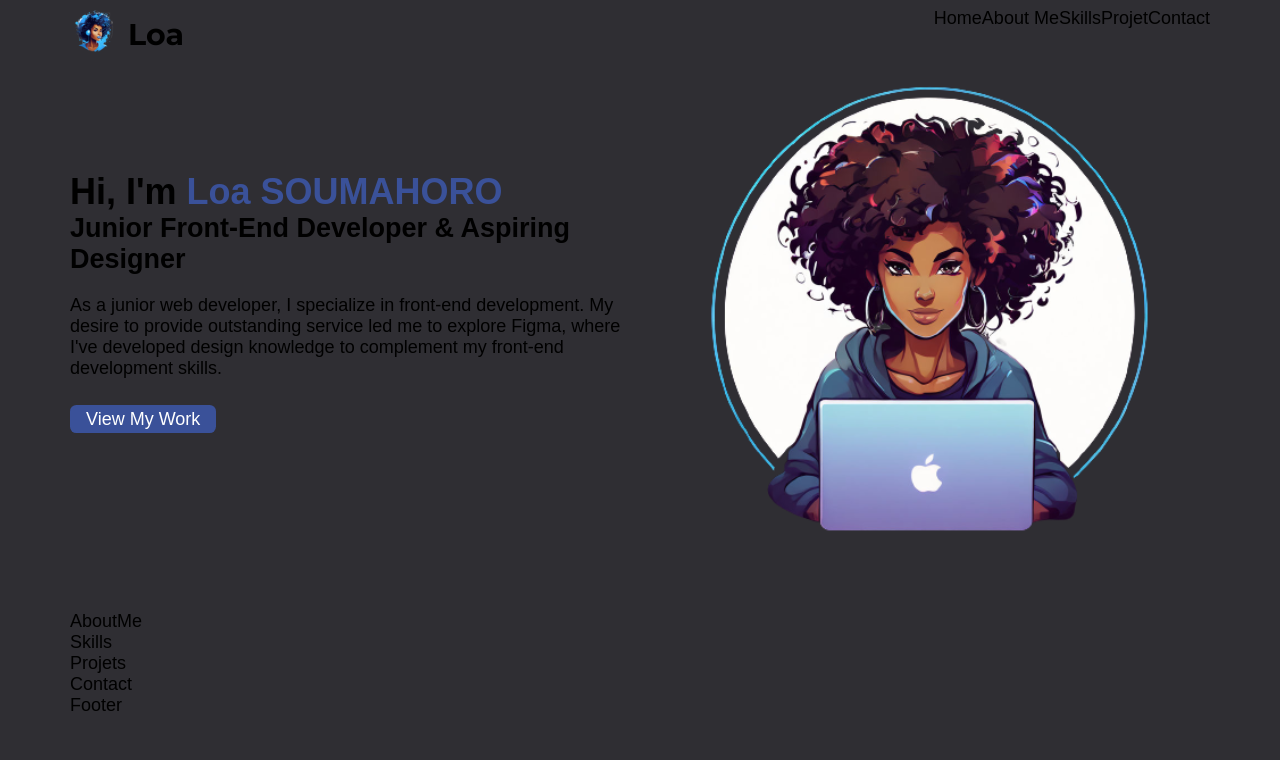
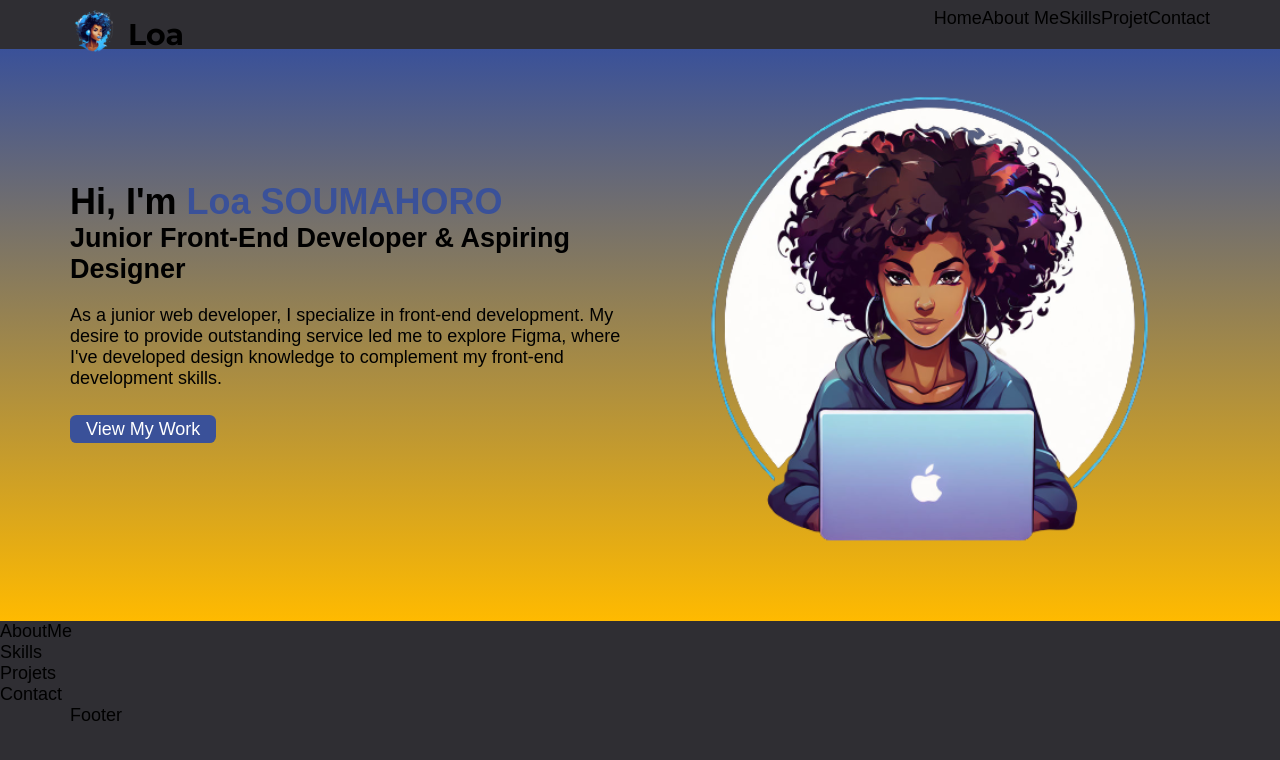
Before and after one commit to LoaGnadjouSoumahoro/portfolio, a React (Vite) app: page / in a window 1280 px wide. Shown: the top 760 px of the page. Built offline with nearby package versions, Linux system fonts and the light colour scheme; a web font is replaced by a local one.

Commit message:
add background in the Hero section

```diff
--- a/src/components/section/hero/hero.css
+++ b/src/components/section/hero/hero.css
@@ -1,3 +1,7 @@
+.hero-container {
+  background: linear-gradient(var(--cl-blue), var(--cl-yellow));
+  margin-top: 18px;
+}
 .hero {
   display: flex;
   justify-content: space-between;
--- a/src/components/section/hero/index.jsx
+++ b/src/components/section/hero/index.jsx
@@ -1,8 +1,11 @@
 import img from '../../../media/svg/hero img.svg';
+import Container from '../../layout/container/Container';
 import './hero.css';
 
 const Hero = () => {
   return (
+    <div className='hero-container'>
+      <Container>
         <div className='hero' id='hero'>
           <div className='hero-content'>
             <h1>
@@ -10,8 +13,9 @@ const Hero = () => {
             </h1>
             <h2>Junior Front-End Developer & Aspiring Designer</h2>
             <p>
-          As a junior web developer, I specialize in front-end development. My desire to provide outstanding service led
-          me to explore Figma, where I've developed design knowledge to complement my front-end development skills.
+              As a junior web developer, I specialize in front-end development. My desire to provide outstanding service
+              led me to explore Figma, where I've developed design knowledge to complement my front-end development
+              skills.
             </p>
             <a href='#projects' className='hero-content_button'>
               View My Work
@@ -21,6 +25,8 @@ const Hero = () => {
             <img src={img} alt='' />
           </div>
         </div>
+      </Container>
+    </div>
   );
 };
 export default Hero;
--- a/src/pages/Home/index.jsx
+++ b/src/pages/Home/index.jsx
@@ -1,5 +1,5 @@
 // import Card from '../../components/card';
-import Container from '../../components/layout/container/Container';
+
 import './home.css';
 import Hero from '../../components/section/hero';
 import AboutMe from '../../components/section/aboutMe';
@@ -26,13 +26,13 @@ const Home = () => {
   //
 
   return (
-    <Container>
+    <div>
       <Hero />
       <AboutMe />
       <Skills />
       <Projets />
       <Contact />
-    </Container>
+    </div>
   );
 };
 export default Home;
```
Lines whose indentation alone changed are shown as unchanged.
